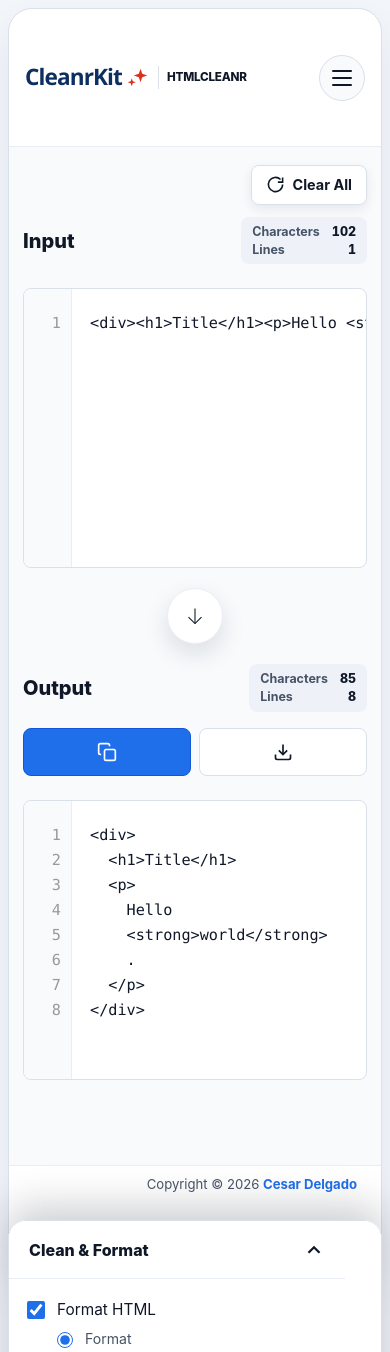
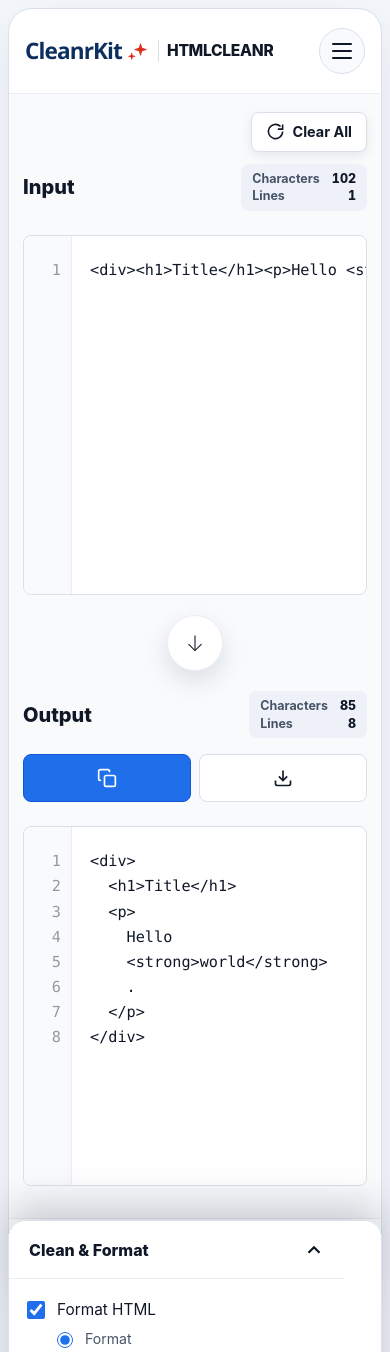
Before and after one commit to cesardevgado/CleanrKit, a Flask app: page /html in a window 390 px wide. Run offline with Flask 3, Linux system fonts and the light colour scheme.

Commit message:
Refine responsive layout styles

```diff
--- a/static/css/style.css
+++ b/static/css/style.css
@@ -2031,11 +2031,11 @@
   }
 
   .text-box {
-    height: 280px;
+    height: 360px;
   }
 
   .numbered-editor {
-    height: 280px;
+    height: 360px;
   }
 
   .pane {
@@ -2267,7 +2267,9 @@
     display: block;
     border-radius: 999px;
     background: currentColor;
-    transition: transform 160ms ease, opacity 160ms ease;
+    transition:
+      transform 160ms ease,
+      opacity 160ms ease;
   }
 
   .mobile-menu-open .mobile-menu-toggle span:first-child {
@@ -2358,7 +2360,7 @@
   .suite-hero-start {
     width: fit-content;
     display: inline-grid;
-    margin: 24px auto 0;
+    margin: 24px auto 28px;
   }
 
   .mascot-stage {
@@ -2420,7 +2422,7 @@
     display: block;
     flex: 0 1 auto;
     overflow: hidden;
-    font-size: clamp(0.68rem, 3vw, 0.92rem);
+    font-size: clamp(0.68rem, 4vw, 1.2rem);
     letter-spacing: -0.02em;
     text-overflow: clip;
     white-space: nowrap;
@@ -2572,7 +2574,7 @@
   }
 
   .app .option-popover {
-    right: 50px;
+    right: 30px;
     width: max-content;
     max-width: min(220px, calc(100vw - 64px));
     overflow-wrap: anywhere;
```
